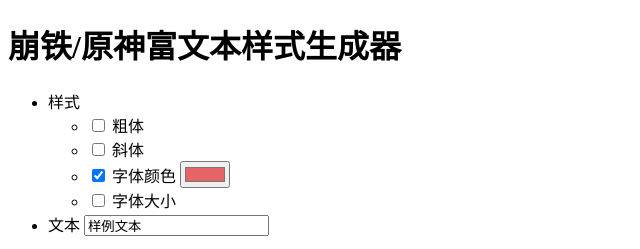
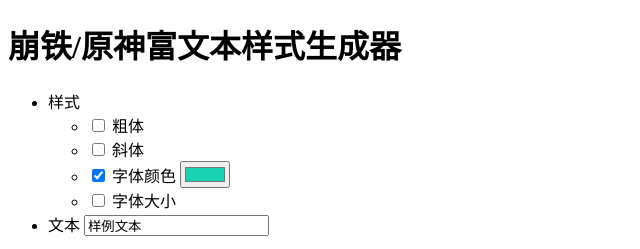
Before and after one commit to guyutongxue/hoyo-rich-text-generator, a plain HTML site: page index.html in a window 1280 px wide. Shown: the top 249 px of the page, 0-640 px from the left. Drawn offline with Linux system fonts and the light colour scheme.

Commit message:
change default color value

```diff
--- a/index.html
+++ b/index.html
@@ -22,7 +22,7 @@
         <li>
           <input type="checkbox" name="tag" value="color" id="color" checked />
           <label for="color">字体颜色</label>
-          <input type="color" name="colorValue" value="#e66465" />
+          <input type="color" name="colorValue" value="#19d2b3" />
         </li>
         <li>
           <input type="checkbox" name="tag" value="size" id="size" />
```
